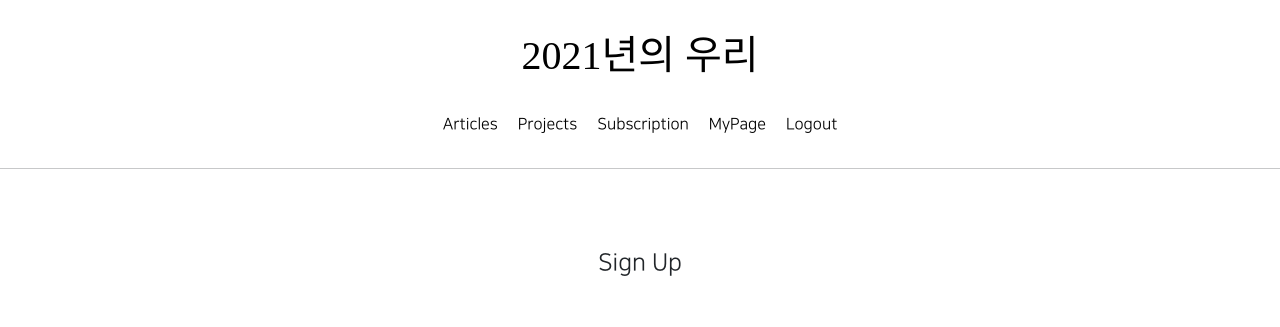
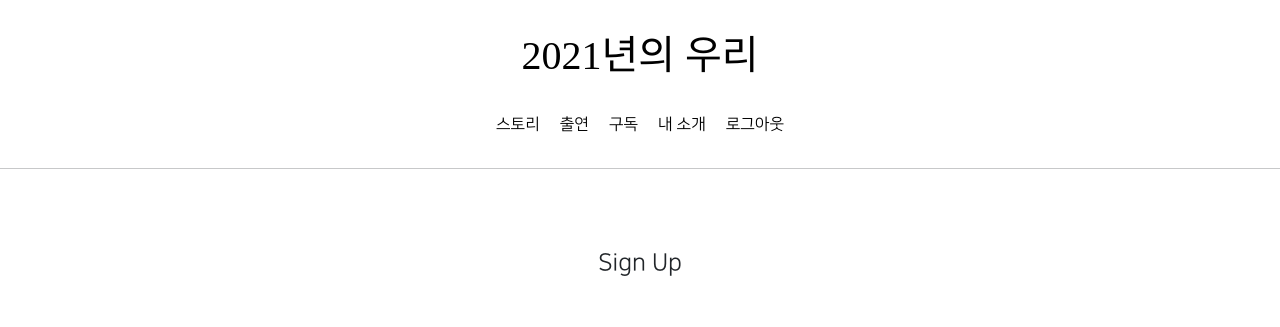
Before and after one commit to timgotango/gis_4ban_1, a Django app: page /accounts/create/ in a window 1280 px wide. Shown: the top 327 px of the page. Run offline with Django 3.2, Linux system fonts and the light colour scheme; the visitor is signed in with stand-in values (Sample User, id 1); parts of the project's set-up code (start-up, migrations or seed data) failed here and were passed over; some libraries are stand-ins or nearby versions; some web fonts are replaced.

Commit message:
11/25 commit 06

```diff
--- a/templates/header.html
+++ b/templates/header.html
@@ -4,34 +4,34 @@
     </div>
     <div class="pragmatic_header_button">
         <span class="mx-2">
-            <a href="{% url 'articleapp:list' %}">Articles</a>
+            <a href="{% url 'articleapp:list' %}">스토리</a>
         </span>
         <span class="mx-2">
-            <a href="{% url 'projectapp:list' %}">Projects</a>
+            <a href="{% url 'projectapp:list' %}">출연</a>
         </span>
 
         {% if user.is_authenticated %}
         <span class="mx-2">
-            <a href="{% url 'subscribeapp:list' %}">Subscription</a>
+            <a href="{% url 'subscribeapp:list' %}">구독</a>
         </span>
         {% endif %}
 
         {#  로그인 되어있지 않다면  #}
         {% if not user.is_authenticated %}
         <span class="mx-2">
-            <a href="{% url 'accountapp:login' %}">Login</a>
+            <a href="{% url 'accountapp:login' %}">로그인</a>
         </span>
         <span class="mx-2">
-            <a href="{% url 'accountapp:create' %}">SignUp</a>
+            <a href="{% url 'accountapp:create' %}">회원가입</a>
         </span>
         {#  로그인 되어있는 상태라면  #}
         {% else %}
         <span class="mx-2">
             {#  user의 pk를 추가해줘야!  #}
-            <a href="{% url 'accountapp:detail' pk=user.pk %}">MyPage</a>
+            <a href="{% url 'accountapp:detail' pk=user.pk %}">내 소개</a>
         </span>
         <span class="mx-2">
-            <a href="{% url 'accountapp:logout' %}">Logout</a>
+            <a href="{% url 'accountapp:logout' %}">로그아웃</a>
         </span>
         {% endif %}
     </div>
```
Also changed, not shown: 1 other file.
